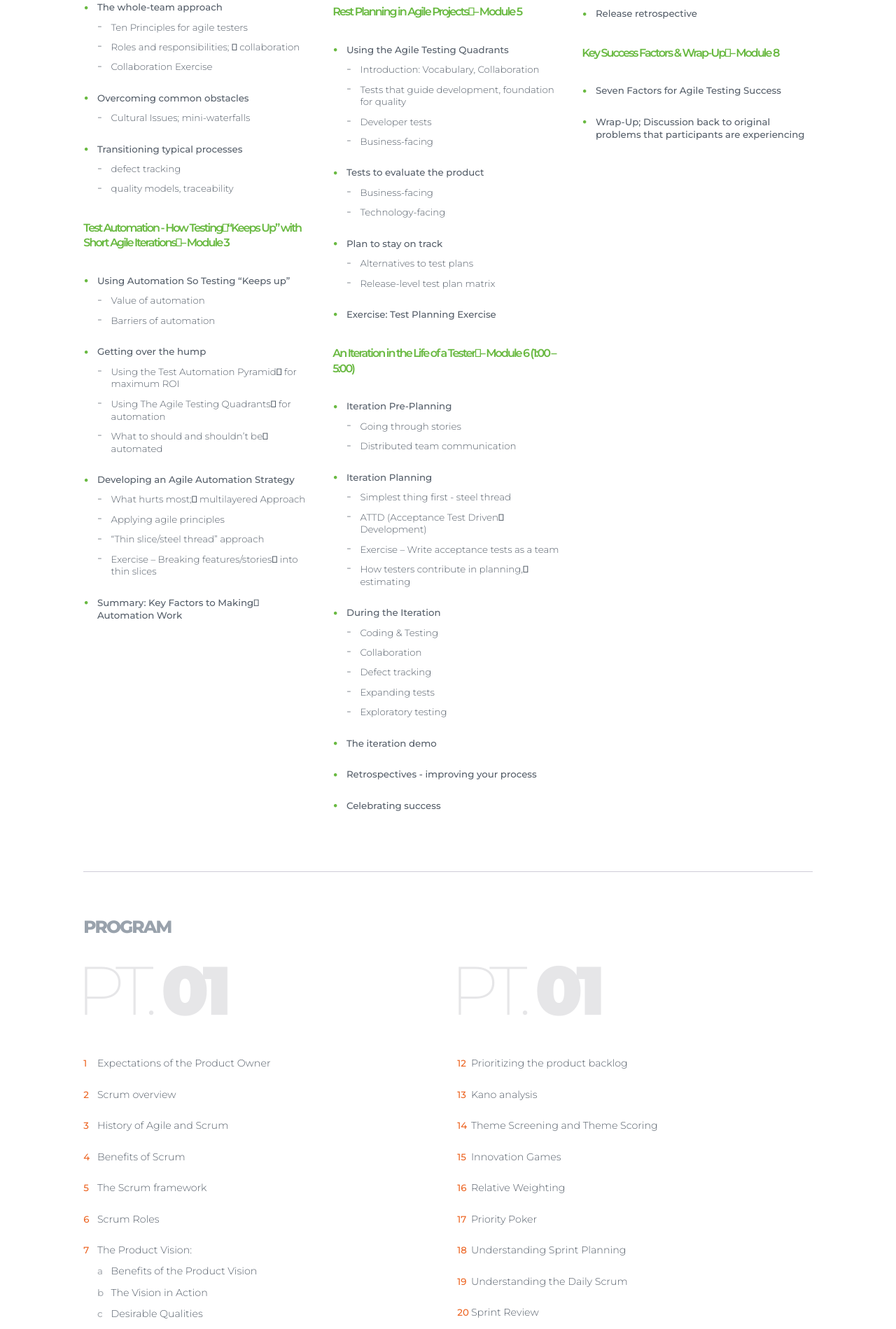
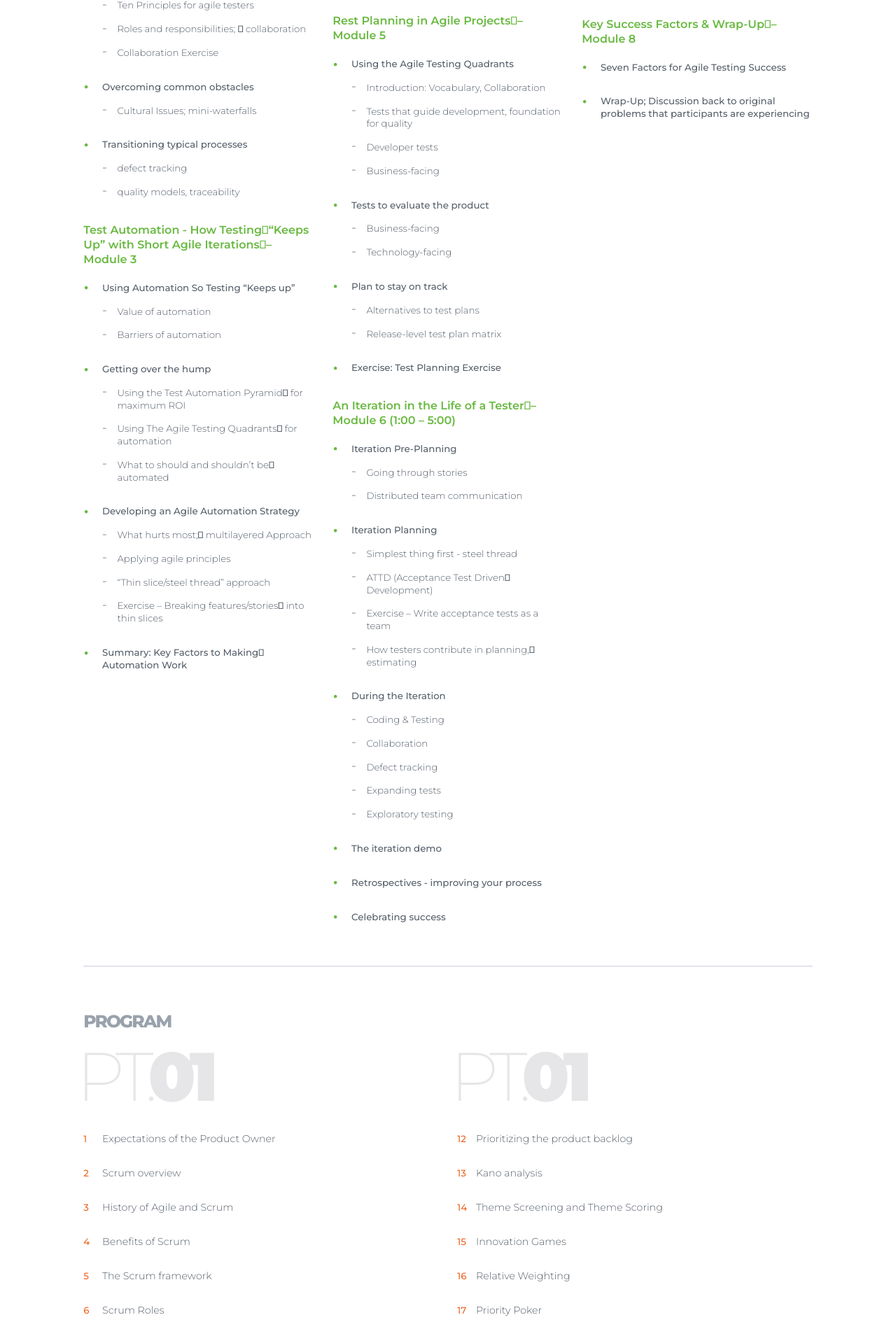
Before and after one commit to IlyaDeveloper/agilebear-markups, an Angular app: page /services/program in a window 1280 px wide. Shown: the part 1410-3309 px from the top of the page at 70% size. Built offline with nearby package versions, Linux system fonts and the light colour scheme.

Commit message:
Fixed: program page

```diff
--- a/src/app/modules/pages/program/components/course-options/course-options.component.html
+++ b/src/app/modules/pages/program/components/course-options/course-options.component.html
@@ -1,4 +1,4 @@
-<article class="container" gdGap="1.875rem">
+<article class="container" gdGap="1rem">
   <header>
     <agl-heading>Course Options</agl-heading>
   </header>
@@ -15,7 +15,7 @@
     </div>
 
     <div>
-      <agl-heading class="--large --revert" first="Days" second="04"></agl-heading>
+      <agl-heading class="--large --revert __head" first="Days" second="04"></agl-heading>
 
       <ol class="list-num --of-label">
         <li class="--is-yellow">Certified ScrumMaster Training</li>
--- a/src/app/modules/pages/program/components/course-options/course-options.component.scss
+++ b/src/app/modules/pages/program/components/course-options/course-options.component.scss
@@ -7,4 +7,11 @@
 .container {
   @extend %layout-section-container;
   @extend %layout-section-container-line;
+
+  padding-bottom: rem(56);
+
 }
+
+
+@include min-wide(laptop){
+}
--- a/src/app/modules/pages/program/components/program-detail/program-detail.component.scss
+++ b/src/app/modules/pages/program/components/program-detail/program-detail.component.scss
@@ -7,11 +7,13 @@
 .container {
   @extend %layout-section-container;
   @extend %layout-section-container-line;
+
+  padding-bottom: rem(53)!important;
 }
 
 .__top-text{
   max-width: rem(412);
-  margin: rem(30) 0 0;
+  margin: rem(22) 0 0;
 
   font-size: rem(15);
   font-weight: 300;
--- a/src/app/ui/components/heading/heading.component.scss
+++ b/src/app/ui/components/heading/heading.component.scss
@@ -60,7 +60,7 @@
 
   &.--large {
     margin-left: rem(-12);
-    margin-bottom: rem(50) !important;
+    margin-bottom: rem(33) !important;
 
     font-weight: 200;
     font-size: rem(110);
@@ -69,23 +69,36 @@
     color: var(--cl-pale-lilac);
 
     .__hard {
+      margin-left: rem(-21);
+
       color: currentColor;
-      letter-spacing: rem(-8.8);
+      letter-spacing: rem(-9);
     }
   }
 
   &.--small {
+    margin-bottom: rem(24) !important;
+
     font-size: rem(18);
 
     text-transform: initial;
     line-height: 1.33;
     font-weight: 600;
+    letter-spacing: 0!important;
     color: var(--cl-green);
   }
 
   &.--revert {
+    margin-left: 0;
+    span{
+      margin-left: rem(-6);
+      letter-spacing: rem(-13);
+    }
+
     .__hard {
       order: -1;
+
+      margin-left: 0;
     }
   }
 }
--- a/src/assets/scss/components/_lists.scss
+++ b/src/assets/scss/components/_lists.scss
@@ -12,7 +12,7 @@
   li {
     position: relative;
 
-    padding: 0 0 0 rem(22);
+    padding: 0 0 0 rem(30);
 
     &:before {
       position: absolute;
@@ -30,7 +30,7 @@
     }
 
     &:not(:first-child) {
-      margin-top: rem(30);
+      margin-top: rem(35);
     }
   }
 
@@ -38,7 +38,9 @@
     font-weight: 300 !important;
 
     li {
-      margin-top: rem(12) !important;
+      //margin-top: rem(12) !important;
+      margin-top: rem(18) !important;
+      padding-left: rem(24);
 
       &:before {
         content: '-';
@@ -54,7 +56,7 @@
     li {
       font-size: rem(15);
       font-weight: 300;
-      line-height: 1.87;
+      line-height: 1.8;
 
       color: var(--cl-slate-grey);
 
@@ -81,8 +83,7 @@
   li {
     position: relative;
 
-
-    padding: 0 0 0 rem(22);
+    padding: 0 0 0 rem(30);
 
     &:before, &:after {
       position: absolute;
@@ -103,7 +104,7 @@
     }
 
     &:not(:first-child) {
-      margin-top: rem(26);
+      margin-top: rem(31);
     }
 
     &.--is-yellow {
@@ -119,7 +120,7 @@
     counter-reset: none !important;
 
     li {
-      margin-top: rem(10);
+      margin-top: rem(12);
 
       &:before {
         counter-increment: initial !important;
@@ -144,22 +145,32 @@
 
       padding: 0;
 
+      font-size: rem(15);
+      letter-spacing: -0.3px;
+      font-weight: 500;
+      line-height: 1.33;
+
       &:after, &:before {
         position: static;
       }
 
       &:after {
         order: -1;
+        margin-left: rem(3);
 
         content: 'Day';
       }
 
       &:before {
-        margin-right: rem(20);
+        margin-right: rem(26);
 
         content: var(--list-num-counter, '0' counter(item));
         font-weight: bold;
       }
+
+      &:not(:first-child){
+        margin-top: rem(38);
+      }
     }
   }
 }
```
Also changed, not shown: src/app/modules/pages/program/components/program-detail/program-detail.component.html (+5 -5 lines), src/app/modules/pages/program/components/topic-covered/topic-covered.component.html (+12 -12 lines).
